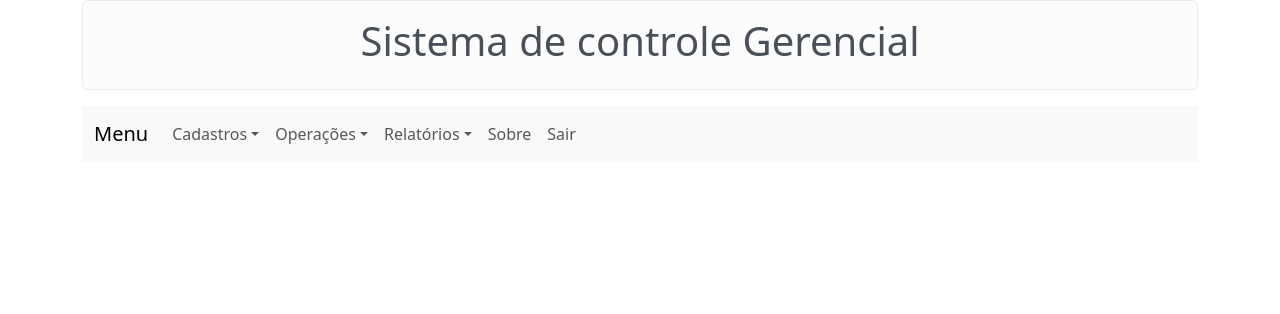
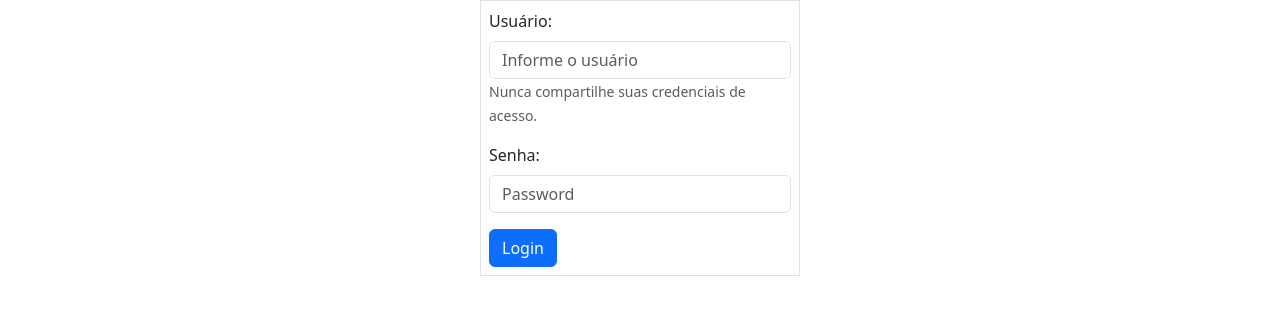
Before and after one commit to IsabellyMV2004/FrontendTrabalho, a React (Create React App) app: page / in a window 1280 px wide. Shown: the top 314 px of the page. Built offline with nearby package versions, Linux system fonts and the light colour scheme.

Commit message:
tela de login

```diff
--- a/src/App.js
+++ b/src/App.js
@@ -1,13 +1,31 @@
-import Pagina from "./componentes/layouts/Pagina";
 import TelaCadastroProduto from "./componentes/Telas/TelaCadastroProduto";
 import TelaCadastroCategoria from "./componentes/Telas/TelaCadastroCategoria";
 import TelaMenu from "./componentes/Telas/TelaMenu";
 import Tela404 from "./componentes/Telas/Tela404";
 import { BrowserRouter, Route, Routes } from "react-router-dom";
+import TelaLogin from "./componentes/Telas/TelaLogin";
+import { useState, createContext } from 'react';
+
+export const ContextoUsuario = createContext();
 
 function App() {
+
+  const [usuario, setUsuario] = useState({
+    "usuario": "",
+    "logado": false
+  });
+
+  if (!usuario.logado) {
+    return (
+      <ContextoUsuario.Provider value={{ usuario, setUsuario }}>
+        <TelaLogin />
+      </ContextoUsuario.Provider>
+    );
+  }
+  else {
     return (
       <div className="App">
+        <ContextoUsuario.Provider value={{ usuario, setUsuario }}>
           <BrowserRouter>
             { //A ordem das rotas é importante
             }
@@ -18,8 +36,10 @@ function App() {
               <Route path="*" element={<Tela404 />} />
             </Routes>
           </BrowserRouter>
-    </div>
+        </ContextoUsuario.Provider>
+      </div >
     );
+  }
 }
 
 export default App;
--- a/src/componentes/Telas/Tabelas/TabelaProdutos.jsx
+++ b/src/componentes/Telas/Tabelas/TabelaProdutos.jsx
@@ -1,6 +1,5 @@
 import { Button, Container, Table } from "react-bootstrap";
 import { excluirProduto } from "../../../servicos/servicoProduto";
-import toast, {Toaster} from 'react-hot-toast';
 
 export default function TabelaProdutos(props) {
 
@@ -10,22 +9,20 @@ export default function TabelaProdutos(props) {
         props.setExibirTabela(false);
     }
 
-    function ExcluirProduto(produto){
+    function excluirProdutoFrontEnd(produto){
         if(window.confirm("Deseja realmente excluir o produto " + produto.descricao)){
-            excluirProduto(produto)
-                .then((resultado)=>{
-                    if (resultado.status){
-                        //exibir tabela com o produto incluído
+            //abordagem utilizando a sintaxe permitida da linguagem
+            excluirProduto(produto).then((resposta)=>{
+                if(resposta.status){
                     props.setListaDeProdutos(props.listaDeProdutos.filter(
                         (item)=>{
                                     return item.codigo != produto.codigo
                                 }));
                 }
                 else{
-                        toast.error(resultado.mensagem);
+                    window.alert("Não foi possivel excluir o produto: "+ resposta.mensagem);
                 }
-                });
-            //abordagem utilizando a sintaxe permitida da linguagem
+            })
 
 
             //abordagem elementar
@@ -83,7 +80,7 @@ export default function TabelaProdutos(props) {
                                                     <path fill-rule="evenodd" d="M1 13.5A1.5 1.5 0 0 0 2.5 15h11a1.5 1.5 0 0 0 1.5-1.5v-6a.5.5 0 0 0-1 0v6a.5.5 0 0 1-.5.5h-11a.5.5 0 0 1-.5-.5v-11a.5.5 0 0 1 .5-.5H9a.5.5 0 0 0 0-1H2.5A1.5 1.5 0 0 0 1 2.5z"/>
                                                 </svg>
                                             </Button> <Button onClick={ ()=> {
-                                                ExcluirProduto(produto);
+                                                excluirProdutoFrontEnd(produto);
                                             }} variant="danger">
                                                 <svg xmlns="http://www.w3.org/2000/svg" width="16" height="16" fill="currentColor" className="bi bi-trash" viewBox="0 0 16 16">
                                                     <path d="M5.5 5.5A.5.5 0 0 1 6 6v6a.5.5 0 0 1-1 0V6a.5.5 0 0 1 .5-.5m2.5 0a.5.5 0 0 1 .5.5v6a.5.5 0 0 1-1 0V6a.5.5 0 0 1 .5-.5m3 .5a.5.5 0 0 0-1 0v6a.5.5 0 0 0 1 0z"/>
--- /dev/null
+++ b/src/componentes/Telas/TelaLogin.jsx
@@ -0,0 +1,61 @@
+import { Container, Form, Button } from "react-bootstrap";
+import { useContext, useRef } from "react";
+import { ContextoUsuario } from "../../App";
+
+export default function TelaLogin() {
+    const nomeUsuario = useRef();
+    const senha = useRef();
+    const {usuario,setUsuario} = useContext(ContextoUsuario);
+
+    function manipularSubmissao(evento){
+        const usuarioDigitado = nomeUsuario.current.value;
+        const senhaDigitada   = senha.current.value;
+        if (usuarioDigitado === 'admin' &&
+            senhaDigitada   === 'admin')
+        {
+            setUsuario({
+                "usuario":usuarioDigitado,
+                "logado":true
+            })
+        }
+        evento.preventDefault();
+        evento.stopPropagation();
+    }
+
+
+    return (
+        <Container className="w-25 border p-2">
+            <Form onSubmit={manipularSubmissao}>
+                <Form.Group
+                    className="mb-3"
+                    controlId="formBasicEmail">
+                    <Form.Label>Usuário:</Form.Label>
+                    <Form.Control
+                        type="text"
+                        id="usuario"
+                        name="usuario"
+                        placeholder="Informe o usuário"
+                        ref={nomeUsuario}
+                        />
+                    <Form.Text className="text-muted">
+                        Nunca compartilhe suas credenciais de acesso.
+                    </Form.Text>
+                </Form.Group>
+
+                <Form.Group className="mb-3" controlId="formBasicPassword">
+                    <Form.Label>Senha:</Form.Label>
+                    <Form.Control
+                        type="password"
+                        placeholder="Password"
+                        id="senha"
+                        name="senha"
+                        ref={senha}
+                         />
+                </Form.Group>
+                <Button variant="primary" type="submit">
+                    Login
+                </Button>
+            </Form>
+        </Container>
+    );
+}
--- a/src/componentes/layouts/Menu.jsx
+++ b/src/componentes/layouts/Menu.jsx
@@ -3,9 +3,11 @@ import Nav from 'react-bootstrap/Nav';
 import Navbar from 'react-bootstrap/Navbar';
 import NavDropdown from 'react-bootstrap/NavDropdown';
 import {Link} from 'react-router-dom';
+import { useContext } from "react";
+import { ContextoUsuario } from "../../App";
 
 export default function Menu(props) {
-
+    const {usuario, setUsuario} = useContext(ContextoUsuario);
     return (
         <Navbar expand="lg" className="bg-body-tertiary">
             <Container>
@@ -31,7 +33,14 @@ export default function Menu(props) {
                             <NavDropdown.Item href="#action/3.1">Compras</NavDropdown.Item>
                         </NavDropdown>
                         <Nav.Link href="#home">Sobre</Nav.Link>
-                        <Nav.Link href="#home">Sair</Nav.Link>
+                        <Nav.Link onClick={()=>{
+                                setUsuario({
+                                    "usuario":"",
+                                    "logado":false
+                                });
+                            }
+
+                        }>Sair</Nav.Link>
                     </Nav>
                 </Navbar.Collapse>
             </Container>
```
Also changed, not shown: 6 other files (tests, documents, lock files or other folders). Lines whose indentation alone changed are shown as unchanged.
